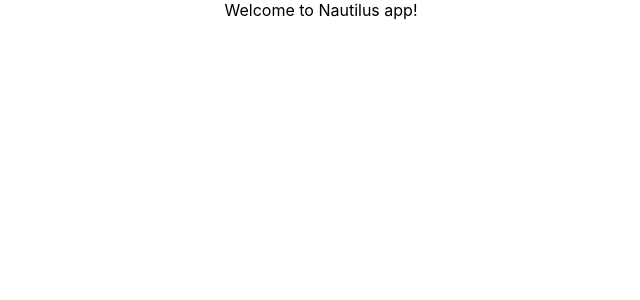
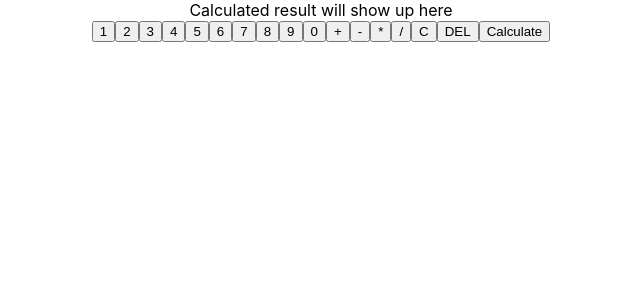
Before and after one commit to yogirajzala369/nautilus, a React (Create React App) app: page / in a window 1280 px wide. Shown: the top 300 px of the page, without its empty margins (319-959 px from the left). Built offline with nearby package versions, Linux system fonts and the light colour scheme.

Commit message:
feat-nautilus: Creating Calculator component and displaying digits, math operations, C and DEL buttons

```diff
--- a/src/App.tsx
+++ b/src/App.tsx
@@ -1,7 +1,12 @@
 import "./App.css";
+import Calculator from "./components/Calculator";
 
 function App() {
-  return <div className="App">Welcome to Nautilus app!</div>;
+  return (
+    <div className="App">
+      <Calculator />
+    </div>
+  );
 }
 
 export default App;
--- /dev/null
+++ b/src/components/Calculator.tsx
@@ -0,0 +1,26 @@
+const Calculator = () => {
+  return (
+    <div>
+      <div>Calculated result will show up here</div>
+      <button>1</button>
+      <button>2</button>
+      <button>3</button>
+      <button>4</button>
+      <button>5</button>
+      <button>6</button>
+      <button>7</button>
+      <button>8</button>
+      <button>9</button>
+      <button>0</button>
+      <button>+</button>
+      <button>-</button>
+      <button>*</button>
+      <button>/</button>
+      <button>C</button>
+      <button>DEL</button>
+      <button>Calculate</button>
+    </div>
+  );
+};
+
+export default Calculator;
```
